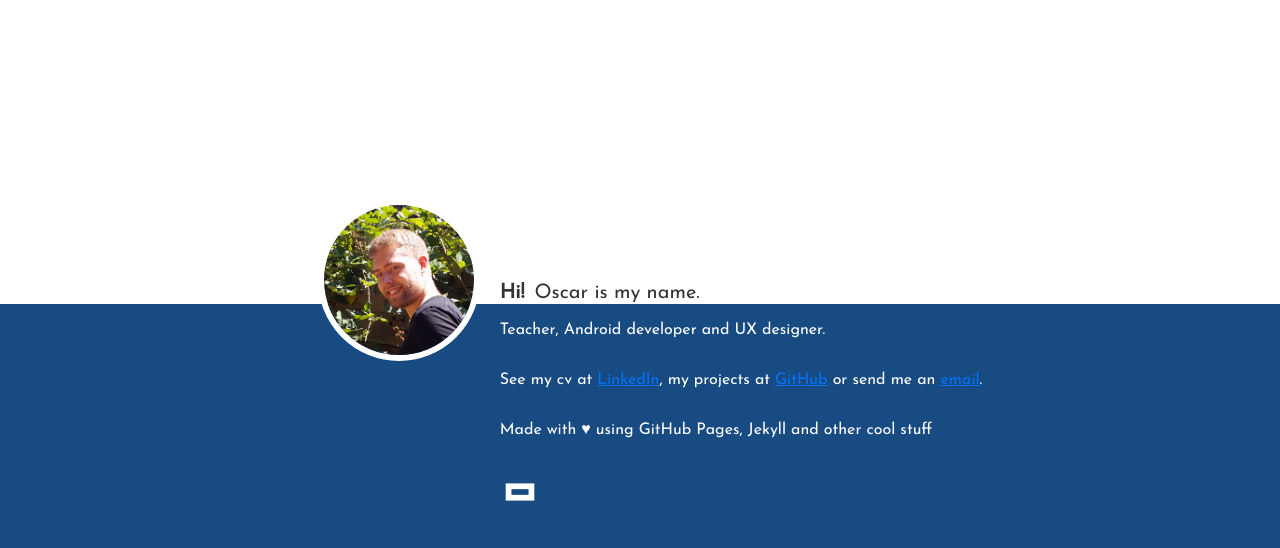
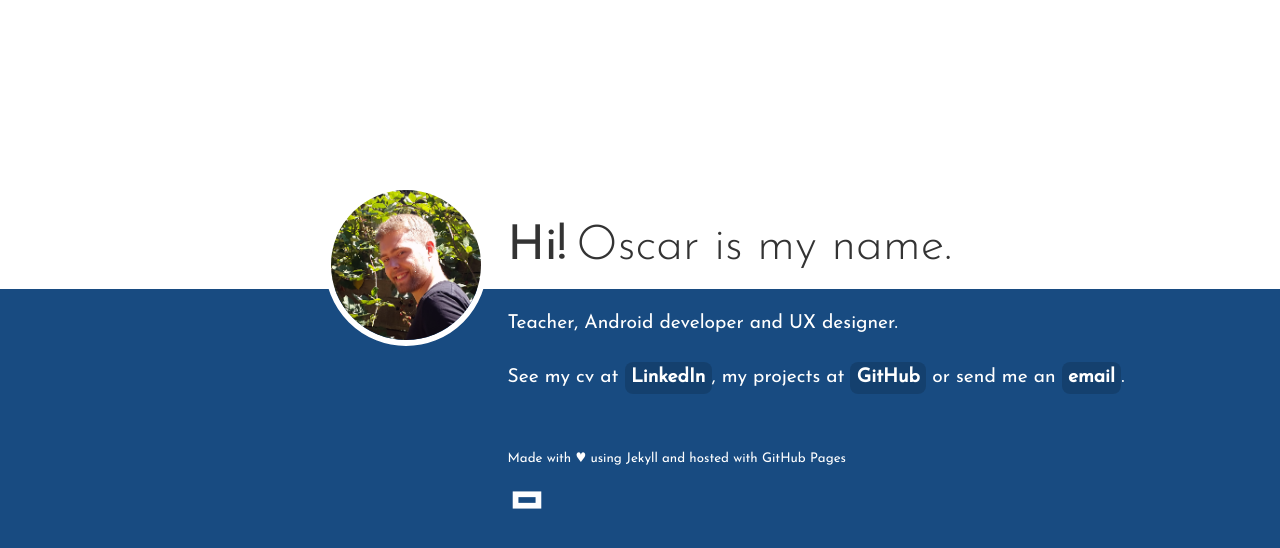
Before and after one commit to oscarb/oscarb.github.io, a Jekyll site: the page built from index.md, in a window 1280 px wide. Shown: the top 548 px of the page. Built offline with Jekyll 4.4.1, drawn with Linux system fonts in a browser that asks for light colours; nearby versions of some CDN libraries; library files that are not in the unit come from our copies.

Commit message:
Tweak font and typography

```diff
--- /dev/null
+++ b/_includes/footer.md
@@ -0,0 +1,3 @@
+Made with ♥ using Jekyll and hosted with GitHub Pages
+
+![oscarb logotype](./images/logo.svg){:.logotype}
--- a/_layouts/default.html
+++ b/_layouts/default.html
@@ -14,7 +14,7 @@ weights: [300, 400]
 <link href="./css/normalize.css" rel="stylesheet" media="all">
 <link href="./css/default.css" rel="stylesheet" media="all">
 <style>
-html { font-family: {{layout.font}}}, Tahoma, sans-serif;
+  html { font-family: {{layout.font}}, Tahoma, sans-serif; }
 </style>
 <!--[if lt IE 9]><script src="js/html5shiv-printshiv.js" media="all"></script><![endif]-->
 </head>
@@ -22,6 +22,10 @@ html { font-family: {{layout.font}}}, Tahoma, sans-serif;
 <main>
 <section>
 {{ content }}
+<footer>
+{% capture footer %}{% include footer.md %}{% endcapture %}
+{{ footer | markdownify }}
+</footer>
 </section>
 </main>
 <!-- Scripts -->
--- /dev/null
+++ b/_sass/_base.scss
@@ -0,0 +1,25 @@
+// Base CSS independent from oscarb.se specific style
+
+html {
+  -ms-text-size-adjust: 100%;
+  -webkit-text-size-adjust: 100%;
+}
+
+body {
+    margin: 0;
+    -moz-osx-font-smoothing: grayscale;
+    -webkit-font-smoothing: antialiased;
+}
+
+a,
+button {
+    color: inherit;
+    transition: .2s;
+}
+a {
+    text-decoration: none;
+}
+
+abbr[title] {
+  text-decoration: none;
+}
--- a/css/default.scss
+++ b/css/default.scss
@@ -15,11 +15,9 @@ https://cloudfour.com/thinks/the-ems-have-it-proportional-media-queries-ftw/
 http://bradfrost.com/demo/ish/
 */
 
-/* Default link styling */
-a:link { color:#0271fb; }
-a:visited { color:#bd02fb; }
-a:hover, a:focus { color:#000; }
-a:active { color:#fb0e02; }
+
+@import '_base';
+
 
 
 // Config
@@ -29,6 +27,7 @@ $portraitBorderSize: 6px;
 $logotypeWidth: 40px;
 
 $oceanBlue: #184b81;
+$oceanGreen: #18814f;
 $nearWhite: rgb(255, 255, 255);
 $nearBlack: rgba(0, 0, 0, .80);
 
@@ -37,6 +36,7 @@ $mainBackgroundTopOffset: 65%;
 $mainBackgroundTopOffsetPx: $mainBackgroundTopOffset/100%*($portraitSize+$portraitBorderSize*2);
 
 $primaryColor: $oceanBlue;
+$accentColor: $oceanGreen;
 
 
 /* Flexbox test */
@@ -52,7 +52,6 @@ body {
   color: $nearBlack;
   width: 100%;
   height: 100%;
-  margin: 0;
   padding: 0;
   display: flex;
   flex-direction: column;
@@ -66,6 +65,8 @@ body::before, body::after{
 
 body::before {
   background-color: $nearWhite;
+  min-height: 1.4rem;
+  flex-grow: 2;
 }
 
 main {
@@ -78,10 +79,37 @@ main {
 
 body::after {
   background-color: $primaryColor;
+  flex-grow: 3;
 }
 
 
 /* Mobile-first */
+
+/* Default link styling */
+
+a {
+  font-weight: bold;
+  background-color: rgba(0, 0, 0, 0.15);
+  margin: 0rem;
+  padding: 0.4rem 0.4rem;
+  border-radius: 0.5rem;
+}
+
+a:link {
+  color: $nearWhite;
+}
+a:visited {
+  color: $nearWhite;
+}
+a:hover, a:focus {
+  color: $nearWhite;
+  background-color: rgba($accentColor, 1);
+}
+a:active {
+  color: $nearWhite;
+  box-shadow: 0 0.3rem 0.3rem 0 rgba(0, 0, 0, 0.15);
+}
+
 
 // List links should have more space...
 ul {
@@ -94,11 +122,13 @@ h1 {
   margin: 0;
   background-color: $nearWhite;
   color: $nearBlack;
-  font-weight: normal;
+  font-weight: 300;
 
   strong {
     display: block;
     font-size: xx-large;
+    padding-top: 1rem;
+    padding-bottom: 1.5rem;
   }
 }
 
@@ -124,19 +154,31 @@ h1 {
 
 
 p {
+  font-size: 1.2rem;
   text-align: center;
+  line-height: 2;
+  margin: 0 0 1rem 0;
+  padding: 0 1rem;
 }
 
 .logotype {
   width: $logotypeWidth;
 }
 
+footer {
+  margin-top: 2.0rem;
+}
+
+footer p {
+  font-size: smaller;
+  margin-bottom: 0.5rem;
+  //color: rgba(white, 0.7);
+}
 
 
 
-
-@media all and (min-width: 800px) {
-  $headingFontSize: 20px;
+@media all and (min-width: 50rem) {
+  $headingFontSize: 48px;
   $headingBaseline: 30px;
 
   $sectionWidth: 700px;
@@ -152,11 +194,17 @@ p {
     background: linear-gradient($nearWhite $mainBackgroundTopOffsetPx, $primaryColor 0%);
   }
 
+  body::before, body::after {
+    flex-grow: 1;
+  }
+
   section {
     display: flex;
     flex-direction: column;
     flex-wrap: wrap;
     align-content: flex-end;
+    position: relative;
+    left: $portraitSize/2;
   }
 
   .portrait {
@@ -174,19 +222,27 @@ p {
     display: flex;
     align-items: flex-end;
 
-    //line-height:  $headingLineHeight;
+    line-height:  1.7;
+    padding-bottom: 1rem;
 
     strong {
       display: inline;
       font-size: inherit;
       font-weight: bolder;
       order: -1;
-      margin-right: 0.5em;
+      margin: 0 0.6rem 0 0;
+      padding: 0;
     }
   }
 
   section > p {
     text-align: left;
+    padding: 0;
+  }
+
+  footer p {
+    text-align: left;
+    padding: 0;
   }
 
 }
@@ -222,7 +278,7 @@ p {
   abbr[title]:after { content: " (" attr(title) ")"; }
 
   figure {
-      margin-bottom:1em;
+      margin-bottom:1rem;
       overflow:hidden;
   }
 
--- a/index.md
+++ b/index.md
@@ -15,10 +15,4 @@ Teacher, Android developer and UX designer.
 See my cv at [LinkedIn](https://github.com/oscarb), my projects at [GitHub](https://github.com/oscarb) or send me an [email](mailto:hi@oscarb.se).
 
 
-<!--
-I'm teaching the art of creating Android apps and Java software. I design user and developer experiences that simplifies everyday life.
--->
-
-Made with ♥ using GitHub Pages, Jekyll and other cool stuff
-
-![oscarb logotype](./images/logo.svg){:.logotype}
+*[cv]: Curriculum vitae
```
